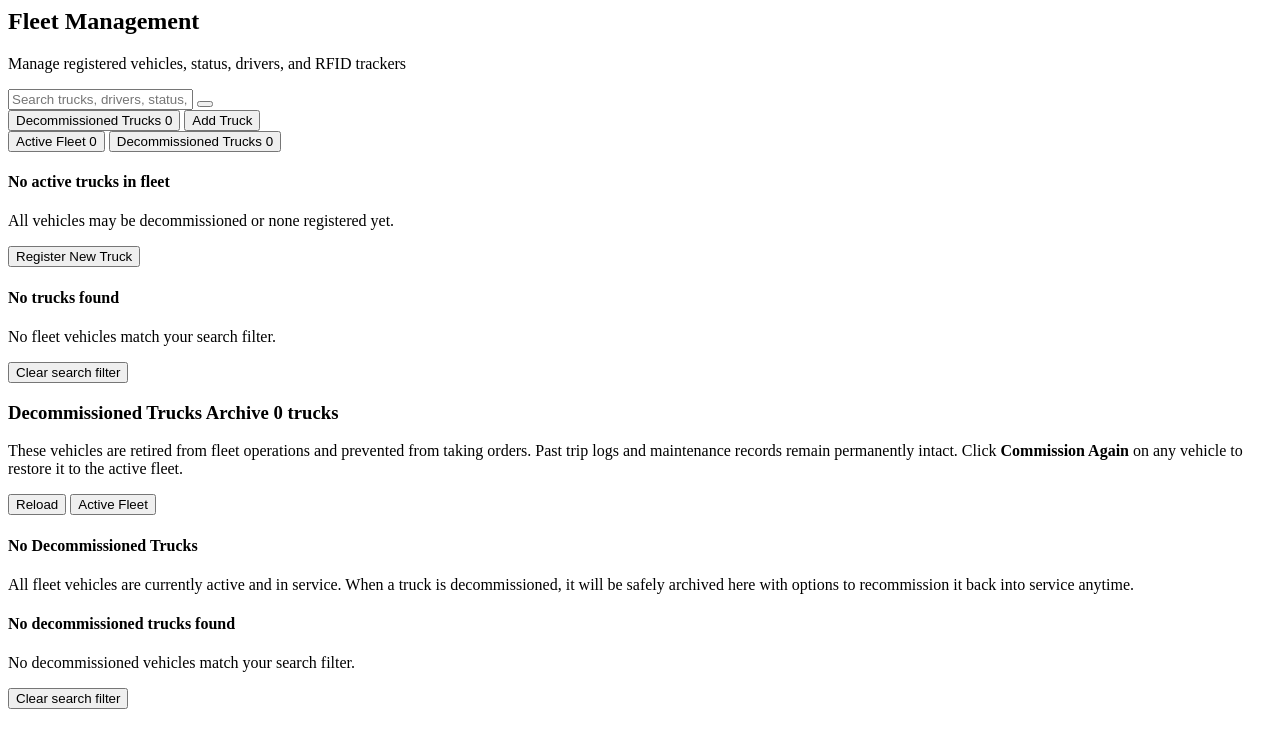
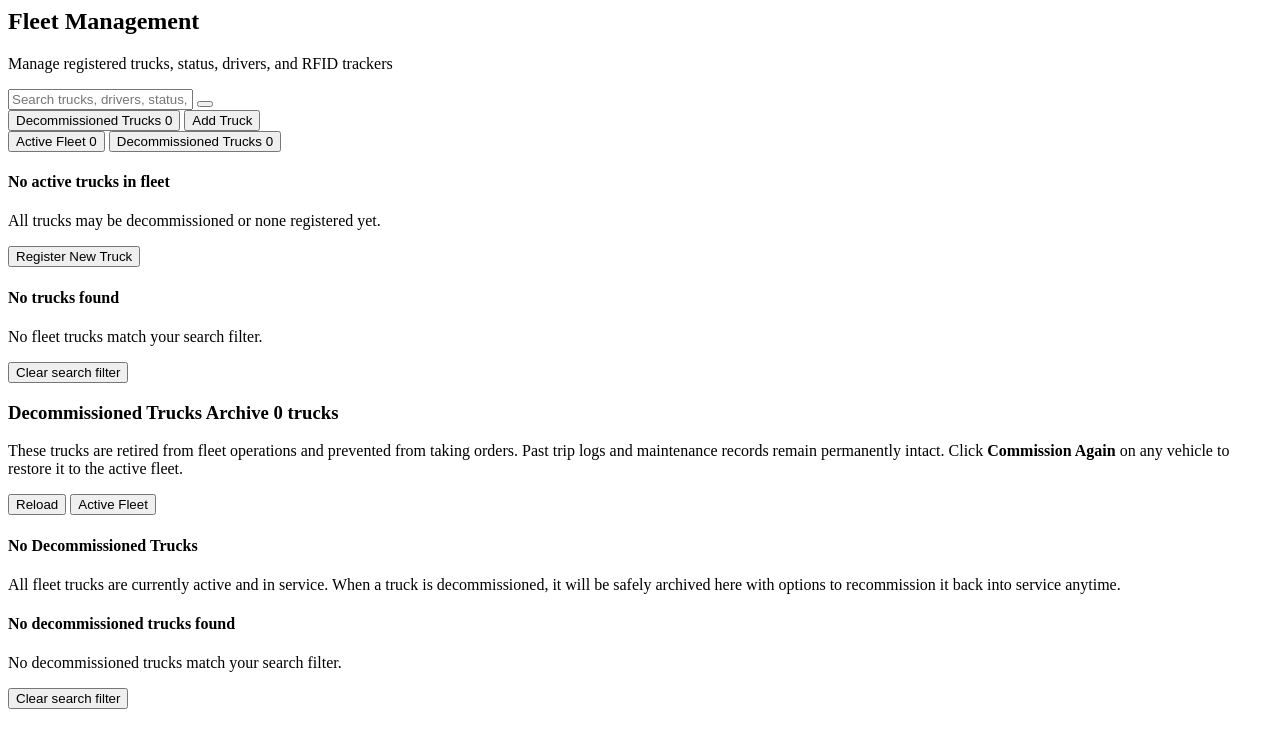
Before and after one commit to Edu-ward/SSVTruckingSystem, a PHP site: page /admin/views/fleet.php in a window 1280 px wide. Shown: the top 748 px of the page. Run offline with PHP 8.4, Linux system fonts and the light colour scheme.

Commit message:
changed all vehicle words into trucks

```diff
--- a/admin/views/fleet.php
+++ b/admin/views/fleet.php
@@ -19,7 +19,7 @@ $decommissionedFleetList = !empty($decommissionedTrucks) ? $decommissionedTrucks
             </div>
             <div>
                 <h2 class="text-lg sm:text-xl font-bold text-gray-800 dark:text-gray-100" id="fleetHeaderTitle">Fleet Management</h2>
-                <p class="text-xs text-gray-500 dark:text-gray-400" id="fleetHeaderSubtitle">Manage registered vehicles, status, drivers, and RFID trackers</p>
+                <p class="text-xs text-gray-500 dark:text-gray-400" id="fleetHeaderSubtitle">Manage registered trucks, status, drivers, and RFID trackers</p>
             </div>
         </div>
         <div class="flex flex-wrap items-center justify-between sm:justify-end gap-3 w-full sm:w-auto">
@@ -204,7 +204,7 @@ $decommissionedFleetList = !empty($decommissionedTrucks) ? $decommissionedTrucks
                         <i class="fa-solid fa-truck-ramp-box"></i>
                     </div>
                     <h4 class="font-bold text-gray-800 dark:text-gray-200 text-base">No active trucks in fleet</h4>
-                    <p class="text-xs text-gray-400 mt-1 max-w-sm mx-auto">All vehicles may be decommissioned or none registered yet.</p>
+                    <p class="text-xs text-gray-400 mt-1 max-w-sm mx-auto">All trucks may be decommissioned or none registered yet.</p>
                     <button type="button" onclick="toggleModal('addTruckModal', true)" class="mt-4 btn-primary text-xs">
                         <i class="fa-solid fa-plus mr-1"></i> Register New Truck
                     </button>
@@ -216,7 +216,7 @@ $decommissionedFleetList = !empty($decommissionedTrucks) ? $decommissionedTrucks
                     <i class="fa-solid fa-truck"></i>
                 </div>
                 <h4 class="font-bold text-gray-800 dark:text-gray-200 text-sm">No trucks found</h4>
-                <p class="text-xs text-gray-400 mt-1" id="noFleetSearchText">No fleet vehicles match your search filter.</p>
+                <p class="text-xs text-gray-400 mt-1" id="noFleetSearchText">No fleet trucks match your search filter.</p>
                 <button type="button" onclick="clearFleetSearch()" class="mt-3 px-3.5 py-1.5 text-xs font-semibold text-blue-600 dark:text-blue-400 bg-blue-50 dark:bg-blue-900/40 rounded-xl hover:bg-blue-100 dark:hover:bg-blue-900/60 transition cursor-pointer">
                     Clear search filter
                 </button>
@@ -240,7 +240,7 @@ $decommissionedFleetList = !empty($decommissionedTrucks) ? $decommissionedTrucks
                         </span>
                     </h3>
                     <p class="text-xs text-gray-600 dark:text-gray-400 mt-0.5">
-                        These vehicles are retired from fleet operations and prevented from taking orders. Past trip logs and maintenance records remain permanently intact. Click <strong>Commission Again</strong> on any vehicle to restore it to the active fleet.
+                        These trucks are retired from fleet operations and prevented from taking orders. Past trip logs and maintenance records remain permanently intact. Click <strong>Commission Again</strong> on any vehicle to restore it to the active fleet.
                     </p>
                 </div>
             </div>
@@ -327,7 +327,7 @@ $decommissionedFleetList = !empty($decommissionedTrucks) ? $decommissionedTrucks
                 <i class="fa-solid fa-circle-check"></i>
             </div>
             <h4 class="font-bold text-gray-800 dark:text-gray-200 text-base">No Decommissioned Trucks</h4>
-            <p class="text-xs text-gray-400 mt-1 max-w-sm mx-auto">All fleet vehicles are currently active and in service. When a truck is decommissioned, it will be safely archived here with options to recommission it back into service anytime.</p>
+            <p class="text-xs text-gray-400 mt-1 max-w-sm mx-auto">All fleet trucks are currently active and in service. When a truck is decommissioned, it will be safely archived here with options to recommission it back into service anytime.</p>
         </div>
 
         <div id="noDecomSearchResults" class="hidden py-12 text-center bg-white dark:bg-gray-800 rounded-2xl border border-dashed border-gray-200 dark:border-gray-700">
@@ -335,7 +335,7 @@ $decommissionedFleetList = !empty($decommissionedTrucks) ? $decommissionedTrucks
                 <i class="fa-solid fa-ban"></i>
             </div>
             <h4 class="font-bold text-gray-800 dark:text-gray-200 text-sm">No decommissioned trucks found</h4>
-            <p class="text-xs text-gray-400 mt-1" id="noDecomSearchText">No decommissioned vehicles match your search filter.</p>
+            <p class="text-xs text-gray-400 mt-1" id="noDecomSearchText">No decommissioned trucks match your search filter.</p>
             <button type="button" onclick="clearFleetSearch()" class="mt-3 px-3.5 py-1.5 text-xs font-semibold text-amber-600 dark:text-amber-400 bg-amber-50 dark:bg-amber-900/40 rounded-xl hover:bg-amber-100 dark:hover:bg-amber-900/60 transition cursor-pointer">
                 Clear search filter
             </button>
@@ -592,7 +592,7 @@ $decommissionedFleetList = !empty($decommissionedTrucks) ? $decommissionedTrucks
                 if (noResults) {
                     if (matchCount === 0 && cards.length > 0) {
                         noResults.classList.remove('hidden');
-                        if (noResultsText) noResultsText.textContent = `No active fleet vehicles match "${query}".`;
+                        if (noResultsText) noResultsText.textContent = `No active fleet trucks match "${query}".`;
                     } else {
                         noResults.classList.add('hidden');
                     }
--- a/index.php
+++ b/index.php
@@ -405,7 +405,7 @@ try {
                 <div class="grid grid-cols-3 gap-3 animate-fade-in" style="animation-delay: 0.4s;">
                     <div class="stat-card glass-panel rounded-2xl p-4 text-center cursor-default">
                         <div class="text-2xl font-bold text-white mb-0.5" id="statFleet">0</div>
-                        <div class="text-blue-200/50 text-xs font-medium uppercase tracking-wider">Vehicles</div>
+                        <div class="text-blue-200/50 text-xs font-medium uppercase tracking-wider">Trucks</div>
                     </div>
                     <div class="stat-card glass-panel rounded-2xl p-4 text-center cursor-default">
                         <div class="text-2xl font-bold text-white mb-0.5" id="statDeliveries">0</div>
```
